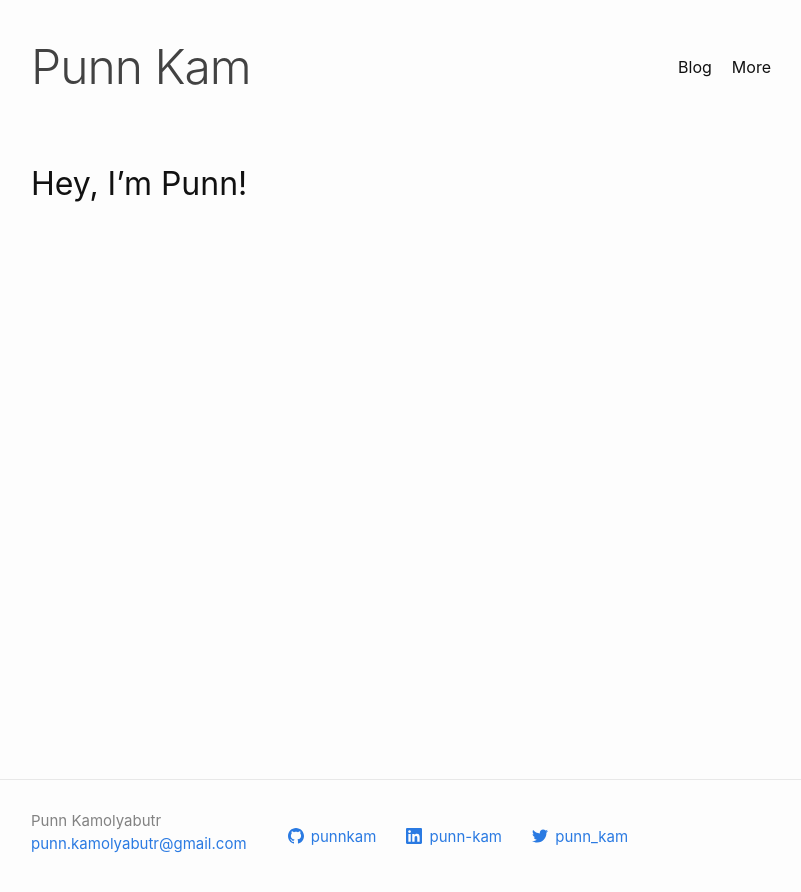
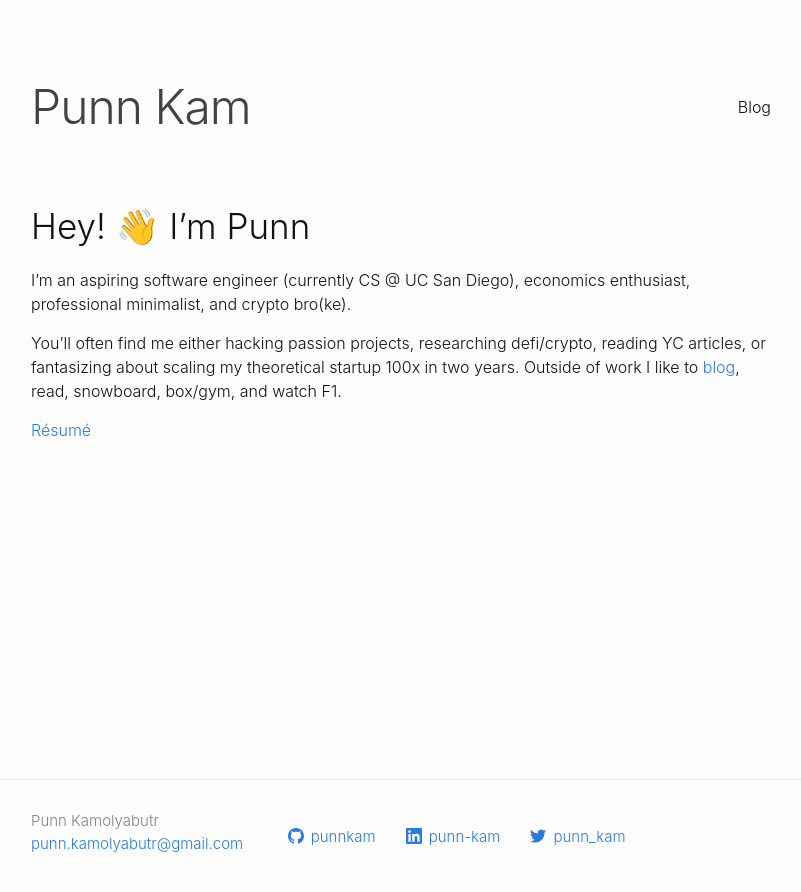
Before and after one commit to punnkam/punnkam.github.io, a Jekyll site: the page built from index.md, in a window 1280 px wide. Shown: the top 892 px of the page, without its empty margins (239-1040 px from the left). Built offline with Jekyll 4.4.1, drawn with Linux system fonts in a browser that asks for light colours.

Commit message:
finished home

```diff
--- a/_sass/minima/_base.scss
+++ b/_sass/minima/_base.scss
@@ -102,7 +102,14 @@ li {
  */
 h1, h2, h3, h4, h5, h6 {
   font-weight: $base-font-weight;
-  font-size: 200%;
+  font-size: 250%;
+}
+
+h2 {
+  font-size: 35px;
+}
+h3 {
+  font-size: 25px;
 }
 
 h4 {
@@ -110,6 +117,7 @@ h4 {
   margin-top: 0;
   margin-bottom: 32px;
 }
+
 
 
 /**
--- a/_sass/minima/_layout.scss
+++ b/_sass/minima/_layout.scss
@@ -9,7 +9,7 @@
 
   // Positioning context for the mobile navigation icon
   position: relative;
-  margin-top: 40px;
+  margin-top: 80px;
 }
 
 .site-title {
--- a/_sass/minima/initialize.scss
+++ b/_sass/minima/initialize.scss
@@ -5,7 +5,7 @@
 $base-font-family: -apple-system, BlinkMacSystemFont, "Segoe UI", "Times New Roman", sans-serif, "Segoe UI Symbol", "Segoe UI Emoji", "Apple Color Emoji"  !default;
 $code-font-family: "Menlo", "Inconsolata", "Consolas", "Roboto Mono", "Ubuntu Mono", "Liberation Mono", "Courier New", monospace;
 $base-font-size:   16px !default;
-$base-font-weight: 400 !default;
+$base-font-weight: 350 !default;
 $small-font-size:  $base-font-size * 0.875 !default;
 $base-line-height: 1.5 !default;
 
--- a/index.md
+++ b/index.md
@@ -2,4 +2,10 @@
 layout: default
 ---
 
-# Hey, I'm Punn!
+## Hey! 👋 I'm Punn
+
+I'm an aspiring software engineer (currently CS @ UC San Diego), economics enthusiast, professional minimalist, and crypto bro(ke).
+
+You'll often find me either hacking passion projects, researching defi/crypto, reading YC articles, or fantasizing about scaling my theoretical startup 100x in two years. Outside of work I like to [blog](/blog.html), read, snowboard, box/gym, and watch F1.
+
+[Résumé](https://docs.google.com/document/d/1AHNIx7ovcBYcY4xoI_lnken3RT5Ryp_Vbpo9iJvDeY0/edit?usp=sharing)
--- a/more.md
+++ b/more.md
@@ -1,6 +1,6 @@
 ---
 layout: default
-title: More
+title:
 ---
 # More
 
```
Also changed, not shown: _posts/2018-08-21-apples.md (deleted, +0 -11 lines), 10 other files.
